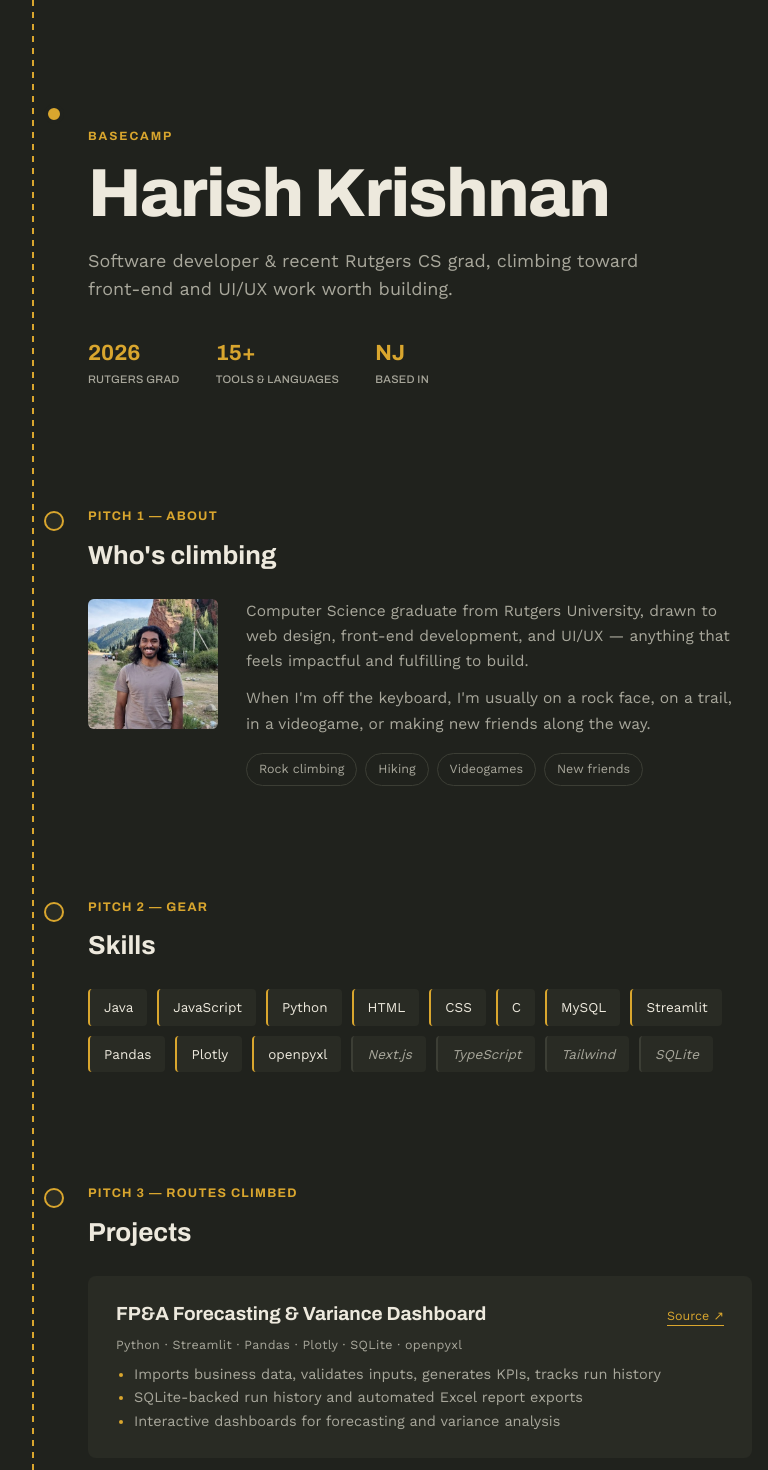
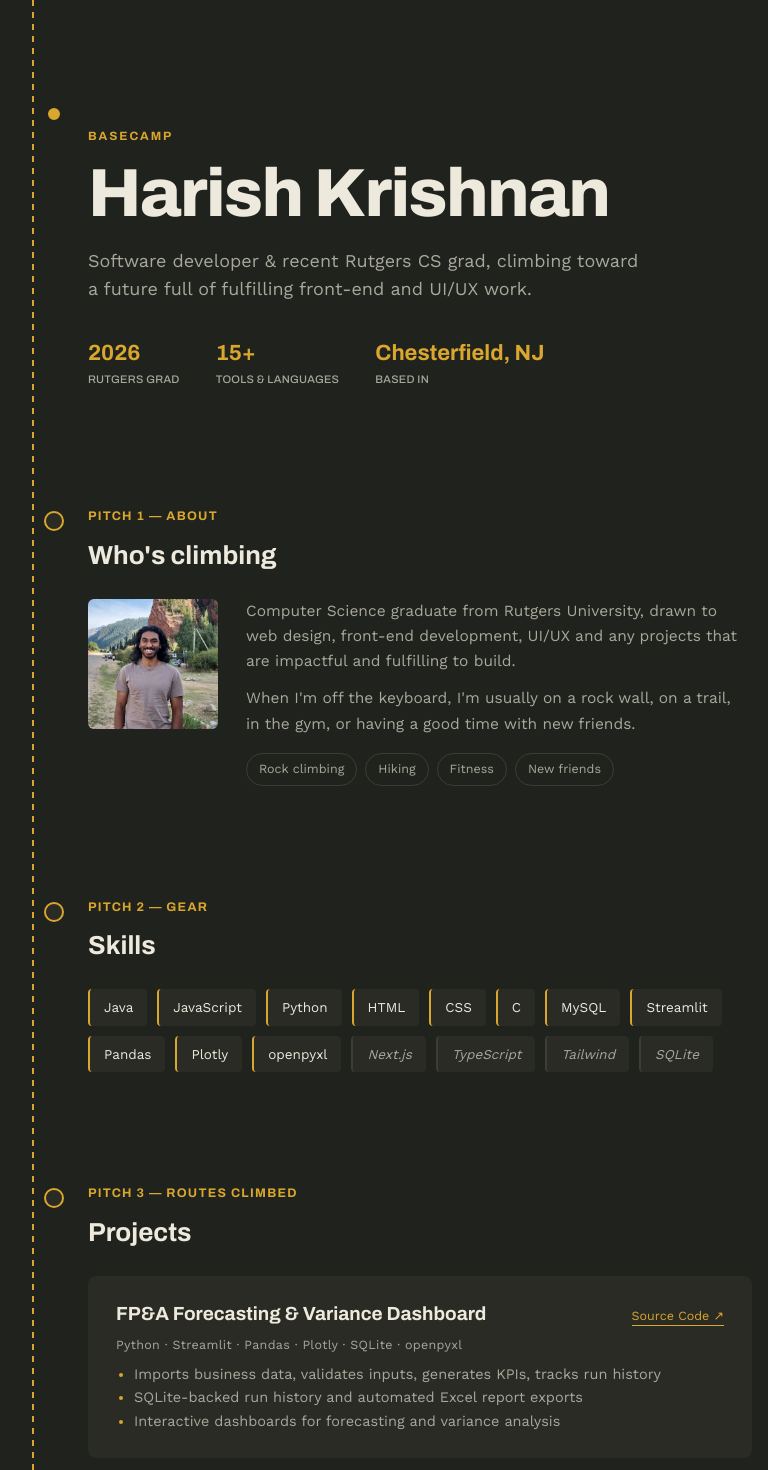
Before and after one commit to HarishKrishnaan/harish-portfolio, a Next.js app: page / in a window 1280 px wide. Shown: the top 1470 px of the page, without its empty margins (254-1022 px from the left). Built offline with nearby package versions, Linux system fonts and the light colour scheme.

Commit message:
update text on about, contact, hero, and projects tabs as well as update of resume

```diff
--- a/components/About.tsx
+++ b/components/About.tsx
@@ -1,7 +1,7 @@
 import Image from "next/image";
 import Pitch from "./Pitch";
 
-const interests = ["Rock climbing", "Hiking", "Videogames", "New friends"];
+const interests = ["Rock climbing", "Hiking", "Fitness", "New friends"];
 
 export default function About() {
   return (
@@ -18,12 +18,12 @@ export default function About() {
         <div>
           <p className="text-soft text-[15.5px] leading-relaxed max-w-[52ch]">
             Computer Science graduate from Rutgers University, drawn to web
-            design, front-end development, and UI/UX — anything that feels
+            design, front-end development, UI/UX and any projects that are
             impactful and fulfilling to build.
           </p>
           <p className="text-soft text-[15.5px] leading-relaxed max-w-[52ch] mt-3">
-            When I&apos;m off the keyboard, I&apos;m usually on a rock face,
-            on a trail, in a videogame, or making new friends along the way.
+            When I&apos;m off the keyboard, I&apos;m usually on a rock wall,
+            on a trail, in the gym, or having a good time with new friends.
           </p>
           <div className="flex flex-wrap gap-2 mt-4">
             {interests.map((tag) => (
--- a/components/Contact.tsx
+++ b/components/Contact.tsx
@@ -1,8 +1,8 @@
 // Replace the LinkedIn href below with your real profile URL once you have it handy.
 const links = [
   { label: "Email", href: "mailto:harkrishnan2e@gmail.com" },
-  { label: "GitHub", href: "https://github.com/HarishKrishnaan" },
-  { label: "LinkedIn", href: "#" },
+  { label: "GitHub", href: "https://github.com/HarishKrishnaan/profile" },
+  { label: "LinkedIn", href: "https://www.linkedin.com/in/harish-krishnan-568579325/" },
   { label: "Resume", href: "/resume.pdf" },
 ];
 
--- a/components/Hero.tsx
+++ b/components/Hero.tsx
@@ -13,7 +13,7 @@ export default function Hero() {
       </h1>
       <p className="text-lg sm:text-[18px] text-soft mt-5 max-w-[50ch]">
         Software developer &amp; recent Rutgers CS grad, climbing toward
-        front-end and UI/UX work worth building.
+        a future full of fulfilling front-end and UI/UX work.
       </p>
       <div className="flex gap-8 sm:gap-9 mt-9 font-display">
         <div>
@@ -29,7 +29,7 @@ export default function Hero() {
           </div>
         </div>
         <div>
-          <div className="text-xl sm:text-[22px] font-bold text-gold">NJ</div>
+          <div className="text-xl sm:text-[22px] font-bold text-gold">Chesterfield, NJ</div>
           <div className="text-[11px] uppercase tracking-wide text-soft mt-1">
             Based in
           </div>
--- a/components/Projects.tsx
+++ b/components/Projects.tsx
@@ -19,7 +19,7 @@ const projects: Project[] = [
       "SQLite-backed run history and automated Excel report exports",
       "Interactive dashboards for forecasting and variance analysis",
     ],
-    linkLabel: "Source ↗",
+    linkLabel: "Source Code ↗",
     linkHref: "https://github.com/HarishKrishnaan/fpa-dashboard",
   },
   {
@@ -29,7 +29,7 @@ const projects: Project[] = [
       "Front-end counting application handling user actions, edge cases, and errors",
       "Tested across varied inputs, refined for usability and reliability",
     ],
-    linkLabel: "Source ↗",
+    linkLabel: "Source Code ↗",
     linkHref: "https://github.com/HarishKrishnaan/Row-Counter",
   },
 ];
```
Also changed, not shown: 1 other file (tests, documents, lock files or other folders).
